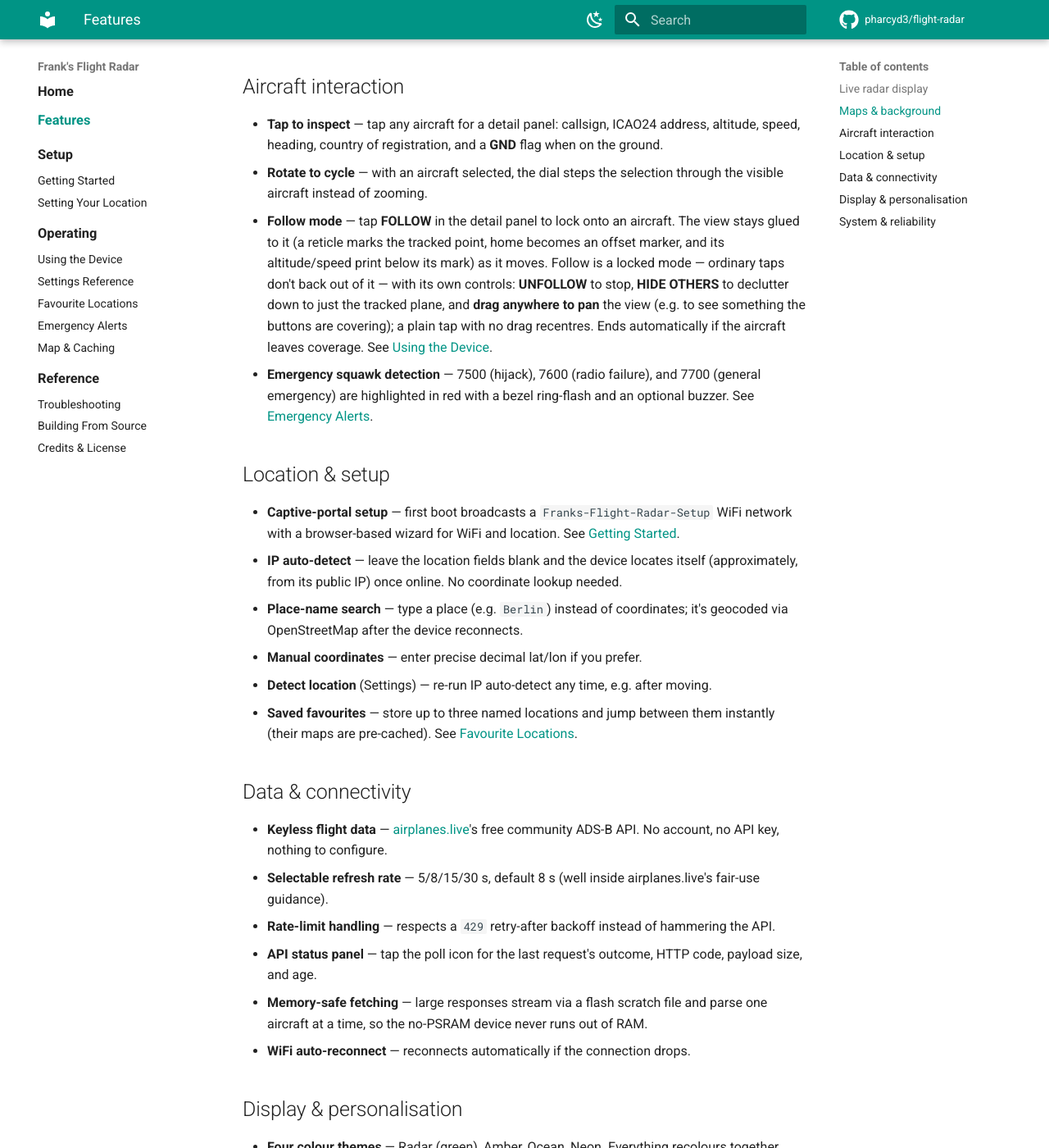
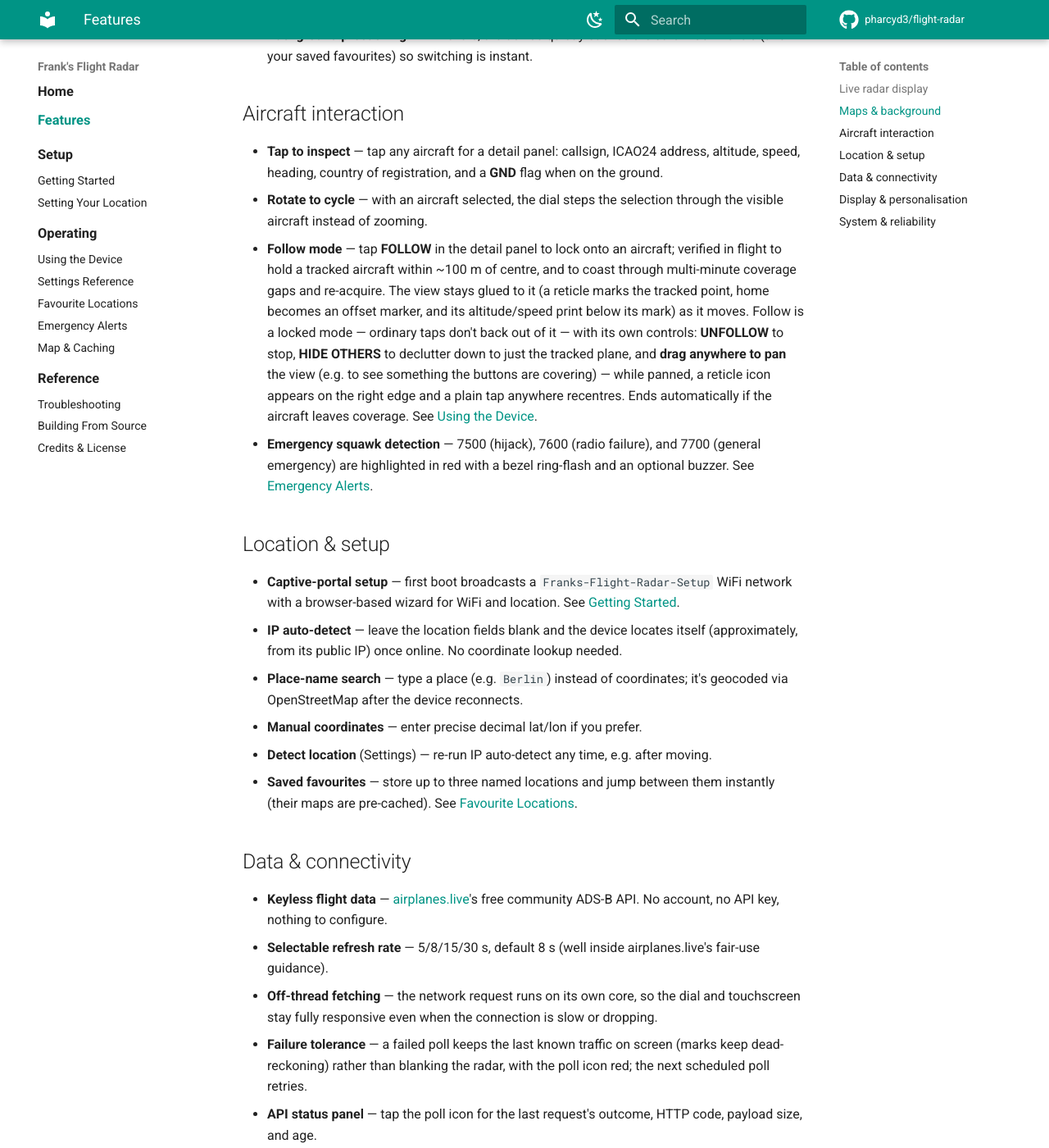
Before and after one commit to pharcyd3/flight-radar, an MkDocs documentation site: the page built from docs/features.md, in a window 1280 px wide and 1400 px high, scrolled down 1285 px. Shown: the whole window at 82% size. Built offline with MkDocs 1.6.1 and Material for MkDocs 9.7.7, drawn with Linux system fonts in a browser that asks for light colours; comment, search, counter and statistics services are not loaded; some of the changed text lies outside the part shown.

Commit message:
Clean up dead code and correct stale documentation
Code:
- Remove RadarDisplay::offCenter(), declared and defined but never called
  since continuous re-centring replaced the old lazy-recentre design.
- Drop apistatus.h/adsblive.h includes from main.cpp; neither is
  referenced now that the fetch lives behind aircraftfeed.
- Fix a comment still describing the removed "jumps once past 45% of the
  plot radius" behaviour.

Docs had drifted from what the firmware actually does:
- "Aircraft icon" (Dot/Plane) was a shipped menu item with no
  documentation at all.
- The encoder was described as waiting for the reading to settle before
  committing a step; it now uses hysteresis and responds immediately.
- Zoom was described as triggering an immediate re-fetch; it redraws
  instantly and defers the fetch, which no longer blocks the UI anyway.
- Follow was described as exiting on any tap and on a "STOP FOLLOW"
  button; it is a locked mode with an UNFOLLOW button and a 20-minute
  loss timeout.
- "Respects a 429 retry-after backoff" claimed behaviour that does not
  exist in the firmware -- replaced with what it actually does (keeps the
  last known traffic on screen, retries on the next scheduled poll).

Also documented, since both cost real debugging time to rediscover:
- The threading model, and the rule that nothing on the UI thread may
  block on the network.
- The three easily-confused network timeouts, including that
  setTimeout() is Stream::setTimeout in milliseconds while
  setHandshakeTimeout() is in seconds and defaults to 120.
- That maxAllocHeap (largest contiguous block), not free heap, is what
  predicts TLS failures -- plus the INFO/PERF/TRAILS/ENC diagnostics.

Co-Authored-By: Claude Opus 5 <noreply@anthropic.com>
Claude-Session: https://claude.ai/code/session_01KHRqC3zMtxceZU1XR314Nj

```diff
--- a/docs/features.md
+++ b/docs/features.md
@@ -10,6 +10,7 @@ An exhaustive tour of what Frank's Flight Radar does, grouped by area. Each item
 - **Heading arrows** — moving aircraft show a short arrow in their direction of travel.
 - **Position trails** — the selected aircraft leaves a fading breadcrumb trail of its recent reported positions. (Shares the **Heading trails** setting.)
 - **Colour-coded state** — airborne, on-ground (grey), selected (accent), and emergency (red, with an extra ring).
+- **Selectable aircraft icon** — plain dots with a heading arrow, or heading-oriented plane shapes.
 - **Callsign labels** — show none, only the selected aircraft, or all of them.
 - **Range rings** — three concentric rings with an **N** tick and distance labels (toggleable).
 - **Poll icon** — a small ring that counts down to the next refresh, goes solid while a request is in flight, and turns solid red if the last request failed.
@@ -33,7 +34,7 @@ Supporting behaviour:
 
 - **Tap to inspect** — tap any aircraft for a detail panel: callsign, ICAO24 address, altitude, speed, heading, country of registration, and a **GND** flag when on the ground.
 - **Rotate to cycle** — with an aircraft selected, the dial steps the selection through the visible aircraft instead of zooming.
-- **Follow mode** — tap **FOLLOW** in the detail panel to lock onto an aircraft. The view stays glued to it (a reticle marks the tracked point, home becomes an offset marker, and its altitude/speed print below its mark) as it moves. Follow is a locked mode — ordinary taps don't back out of it — with its own controls: **UNFOLLOW** to stop, **HIDE OTHERS** to declutter down to just the tracked plane, and **drag anywhere to pan** the view (e.g. to see something the buttons are covering); a plain tap with no drag recentres. Ends automatically if the aircraft leaves coverage. See [Using the Device](using-the-device.md#following-an-aircraft).
+- **Follow mode** — tap **FOLLOW** in the detail panel to lock onto an aircraft; verified in flight to hold a tracked aircraft within ~100&nbsp;m of centre, and to coast through multi-minute coverage gaps and re-acquire. The view stays glued to it (a reticle marks the tracked point, home becomes an offset marker, and its altitude/speed print below its mark) as it moves. Follow is a locked mode — ordinary taps don't back out of it — with its own controls: **UNFOLLOW** to stop, **HIDE OTHERS** to declutter down to just the tracked plane, and **drag anywhere to pan** the view (e.g. to see something the buttons are covering) — while panned, a reticle icon appears on the right edge and a plain tap anywhere recentres. Ends automatically if the aircraft leaves coverage. See [Using the Device](using-the-device.md#following-an-aircraft).
 - **Emergency squawk detection** — 7500 (hijack), 7600 (radio failure), and 7700 (general emergency) are highlighted in red with a bezel ring-flash and an optional buzzer. See [Emergency Alerts](emergency-alerts.md).
 
 ## Location & setup
@@ -49,7 +50,8 @@ Supporting behaviour:
 
 - **Keyless flight data** — [airplanes.live](https://airplanes.live/)'s free community ADS-B API. No account, no API key, nothing to configure.
 - **Selectable refresh rate** — 5/8/15/30&nbsp;s, default 8&nbsp;s (well inside airplanes.live's fair-use guidance).
-- **Rate-limit handling** — respects a `429` retry-after backoff instead of hammering the API.
+- **Off-thread fetching** — the network request runs on its own core, so the dial and touchscreen stay fully responsive even when the connection is slow or dropping.
+- **Failure tolerance** — a failed poll keeps the last known traffic on screen (marks keep dead-reckoning) rather than blanking the radar, with the poll icon red; the next scheduled poll retries.
 - **API status panel** — tap the poll icon for the last request's outcome, HTTP code, payload size, and age.
 - **Memory-safe fetching** — large responses stream via a flash scratch file and parse one aircraft at a time, so the no-PSRAM device never runs out of RAM.
 - **WiFi auto-reconnect** — reconnects automatically if the connection drops.
```
Also changed, not shown: docs/development.md (+21 -3 lines), docs/settings-reference.md (+11 -0 lines), docs/using-the-device.md (+4 -3 lines), 3 other files.
